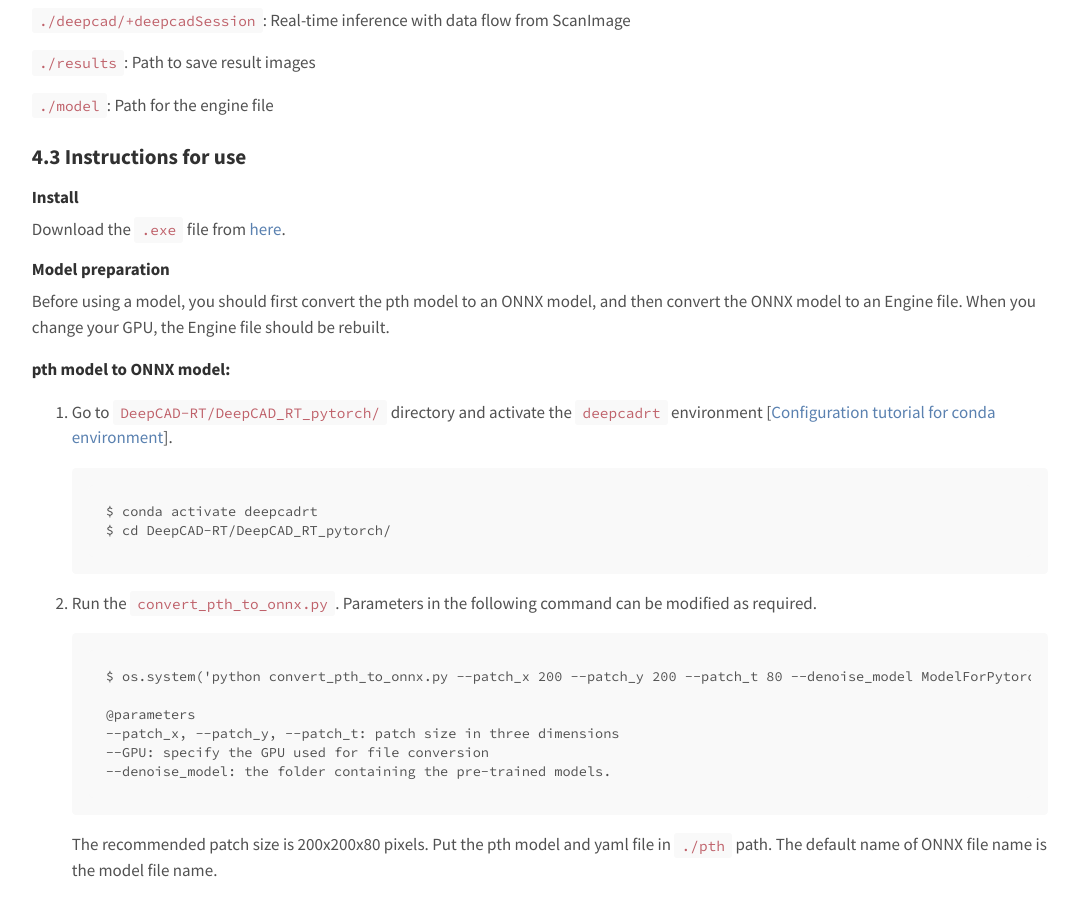
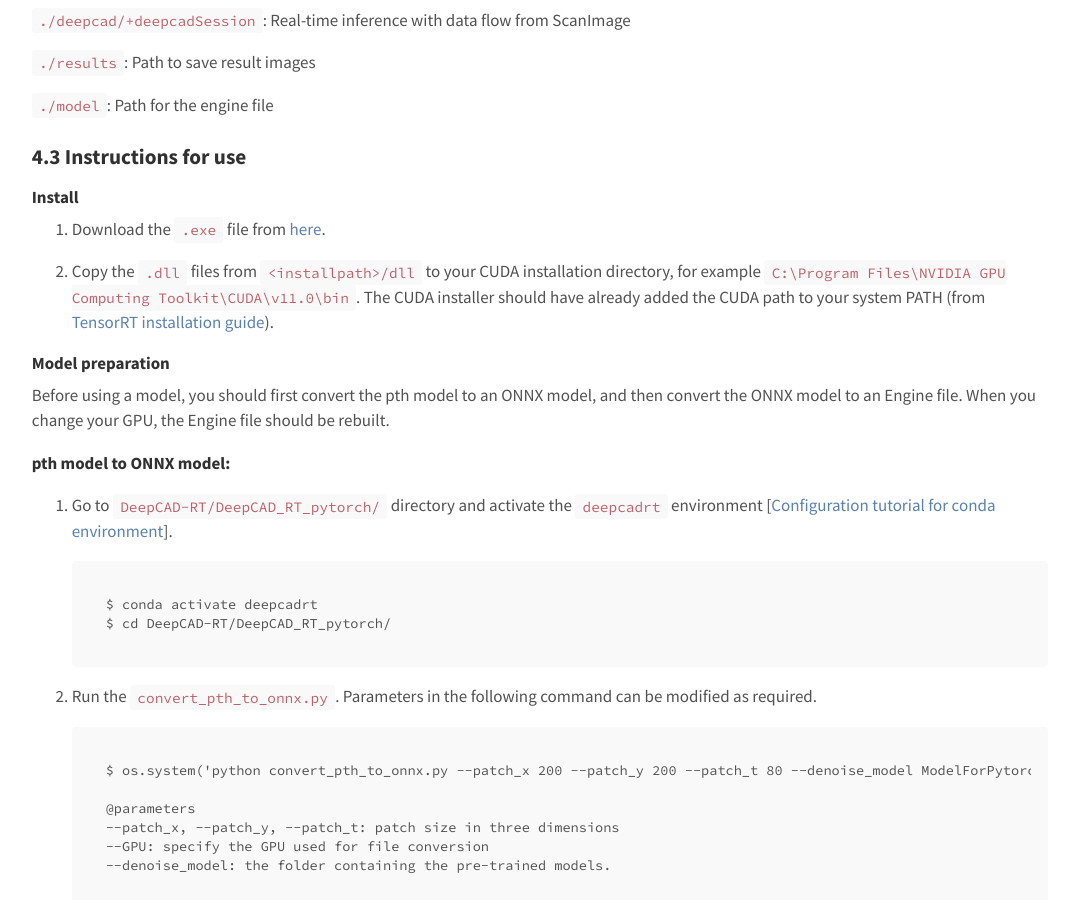
Before and after one commit to cabooster/DeepCAD-RT, a Jekyll site: the page built from Tutorial.md, in a window 1280 px wide and 900 px high, scrolled down 4857 px. Shown: the whole window, without its empty margins (100-1177 px from the left). Built offline with Jekyll 4.4.1, drawn with Linux system fonts in a browser that asks for light colours.

Commit message:
Update Tutorial.md

```diff
--- a/Tutorial.md
+++ b/Tutorial.md
@@ -125,7 +125,9 @@ To achieve real-time denoising, DeepCAD-RT was optimally deployed on GPU using T
 
 #### Install
 
-Download the `.exe` file from [here](https://zenodo.org/record/6352555#.Yi82u3pBybg).
+1. Download the `.exe` file from [here](https://zenodo.org/record/6366812#.YjQFNupBybg).
+
+2. Copy the `.dll` files from `<installpath>/dll` to your CUDA installation directory, for example `C:\Program Files\NVIDIA GPU Computing Toolkit\CUDA\v11.0\bin`. The CUDA installer should have already added the CUDA path to your system PATH (from [TensorRT installation guide](https://docs.nvidia.com/deeplearning/tensorrt/archives/tensorrt-601/tensorrt-install-guide/index.html#installing-zip)).
 
 #### Model preparation
 
```
